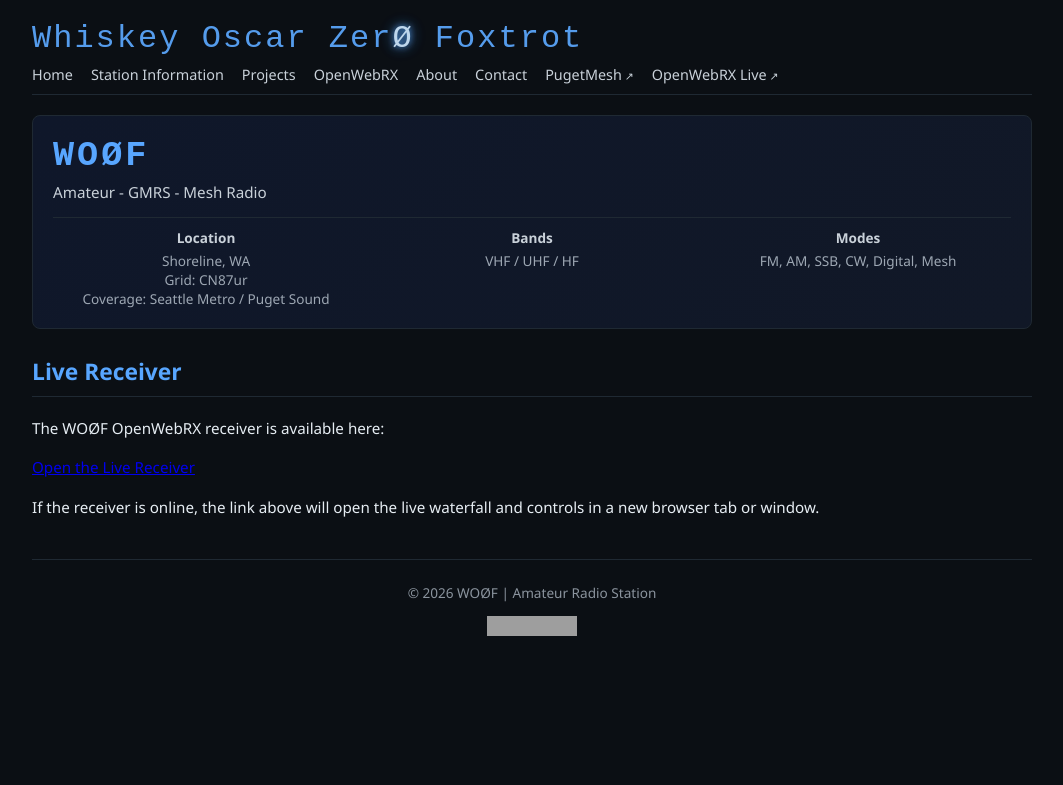
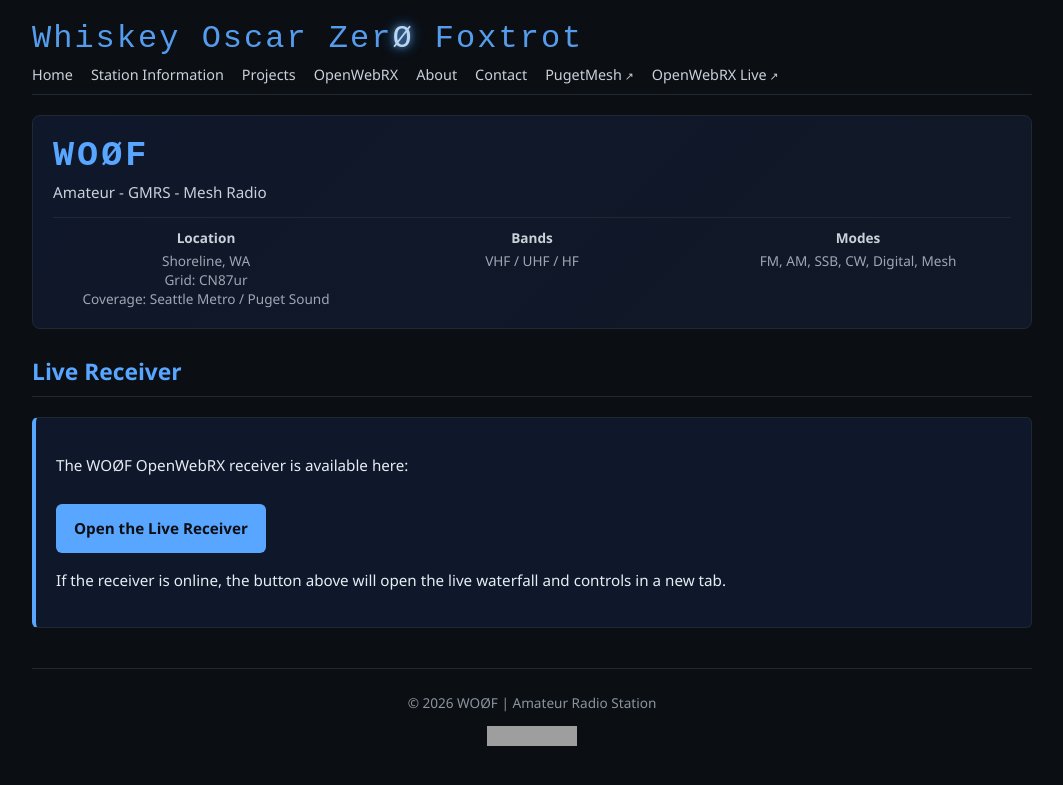
Before and after one commit to Lymitliss/Lymitliss.github.io, a Jekyll site: the page built from live-receiver.md, in a window 1280 px wide. Shown: the top 785 px of the page, without its empty margins (108-1171 px from the left). Built offline with Jekyll 4.4.1, drawn with Linux system fonts in a browser that asks for light colours; grey boxes are pictures that could not be loaded.

Commit message:
Update live-receiver.md

```diff
--- a/live-receiver.md
+++ b/live-receiver.md
@@ -6,8 +6,16 @@ permalink: /live-receiver/
 
 ## Live Receiver
 
-The WOØF OpenWebRX receiver is available here:
+<div class="receiver-card">
+  <p>
+    The WOØF OpenWebRX receiver is available here:
+  </p>
 
-[Open the Live Receiver](https://rx.wo0f.com)
+  <a class="receiver-button" href="https://rx.wo0f.com" target="_blank" rel="noopener">
+    Open the Live Receiver
+  </a>
 
-If the receiver is online, the link above will open the live waterfall and controls in a new browser tab or window.
+  <p>
+    If the receiver is online, the button above will open the live waterfall and controls in a new tab.
+  </p>
+</div>
```
